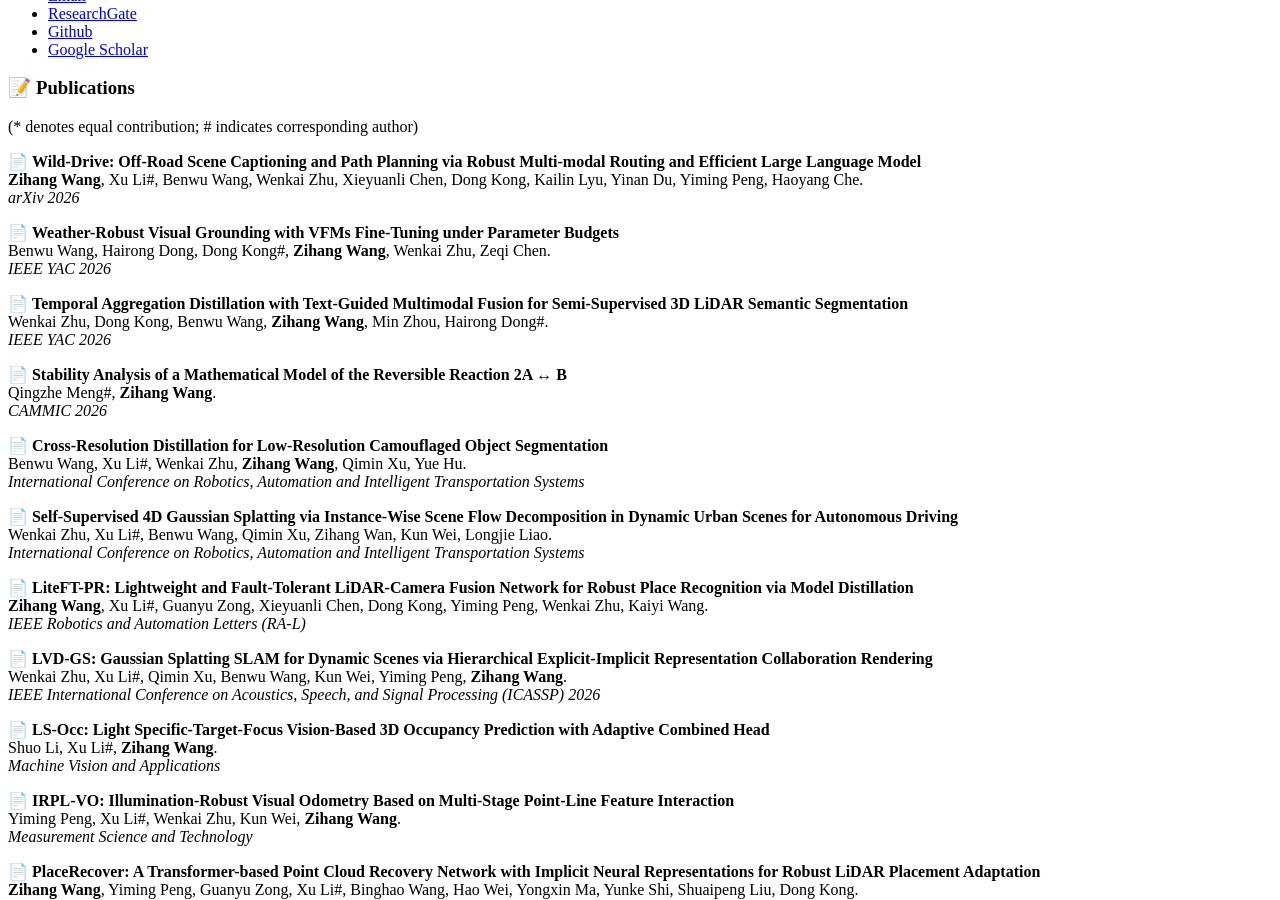
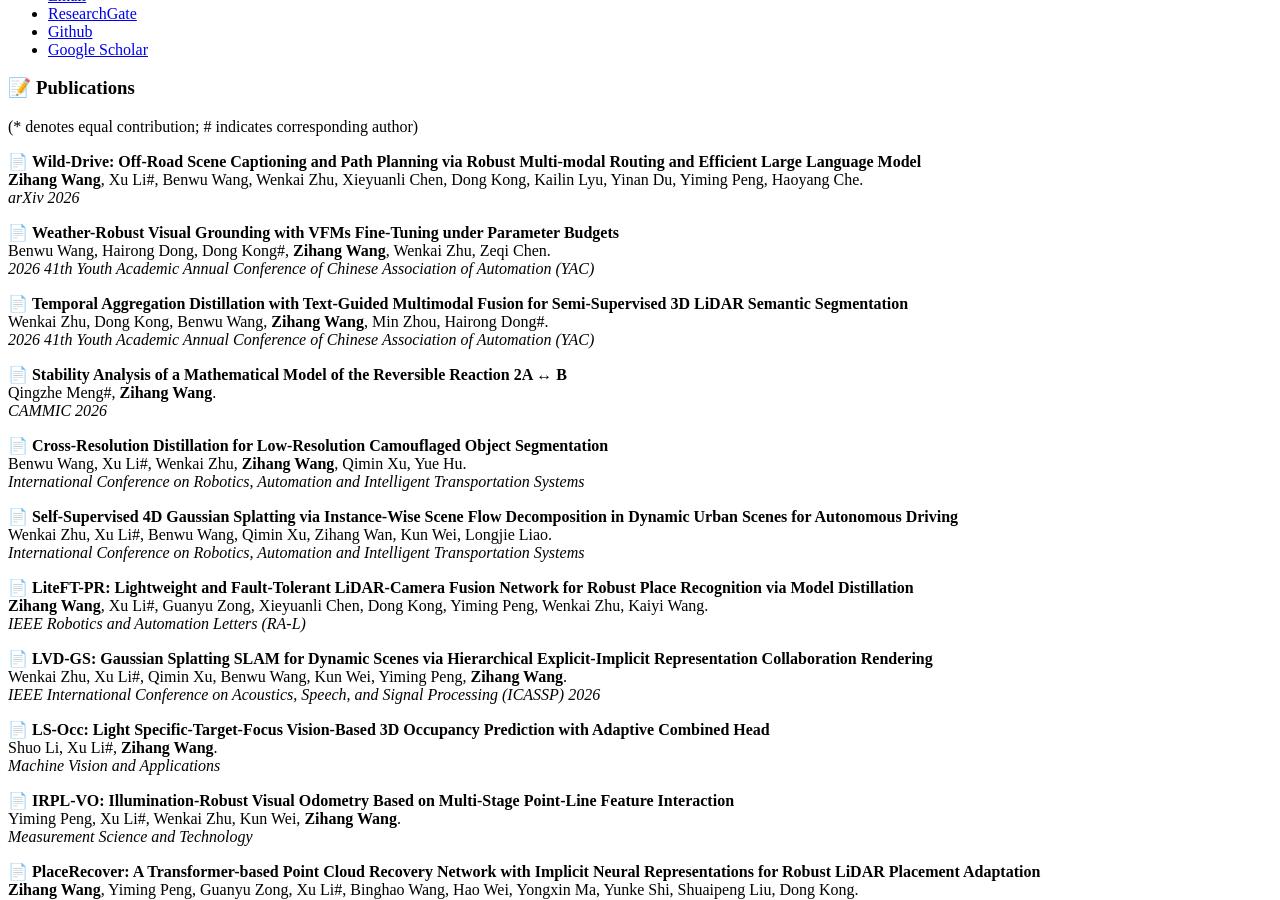
Before and after one commit to wangzihanggg/wangzihanggg.github.io, a Jekyll site: the page built from _pages/includes/pub.md, in a window 1280 px wide and 900 px high, scrolled down 415 px. Built offline with Jekyll 4.4.1, drawn with Linux system fonts in a browser that asks for light colours; our own code applies the rules of GitHub Pages for plain Markdown files.

Commit message:
Revise conference name in pub.md
Updated conference name for clarity and accuracy.

```diff
--- a/_pages/includes/pub.md
+++ b/_pages/includes/pub.md
@@ -14,13 +14,13 @@
 <p>
   📄 <strong>Weather-Robust Visual Grounding with VFMs Fine-Tuning under Parameter Budgets</strong><br>
   Benwu Wang, Hairong Dong, Dong Kong#, <strong>Zihang Wang</strong>, Wenkai Zhu, Zeqi Chen.<br>
-  <em>IEEE YAC 2026</em>
+  <em>2026 41th Youth Academic Annual Conference of Chinese Association of Automation (YAC)</em>
 </p>
 
 <p>
   📄 <strong>Temporal Aggregation Distillation with Text-Guided Multimodal Fusion for Semi-Supervised 3D LiDAR Semantic Segmentation</strong><br>
   Wenkai Zhu, Dong Kong, Benwu Wang, <strong>Zihang Wang</strong>, Min Zhou, Hairong Dong#.<br>
-  <em>IEEE YAC 2026</em>
+  <em>2026 41th Youth Academic Annual Conference of Chinese Association of Automation (YAC)</em>
 </p>
 
 <p>
```
